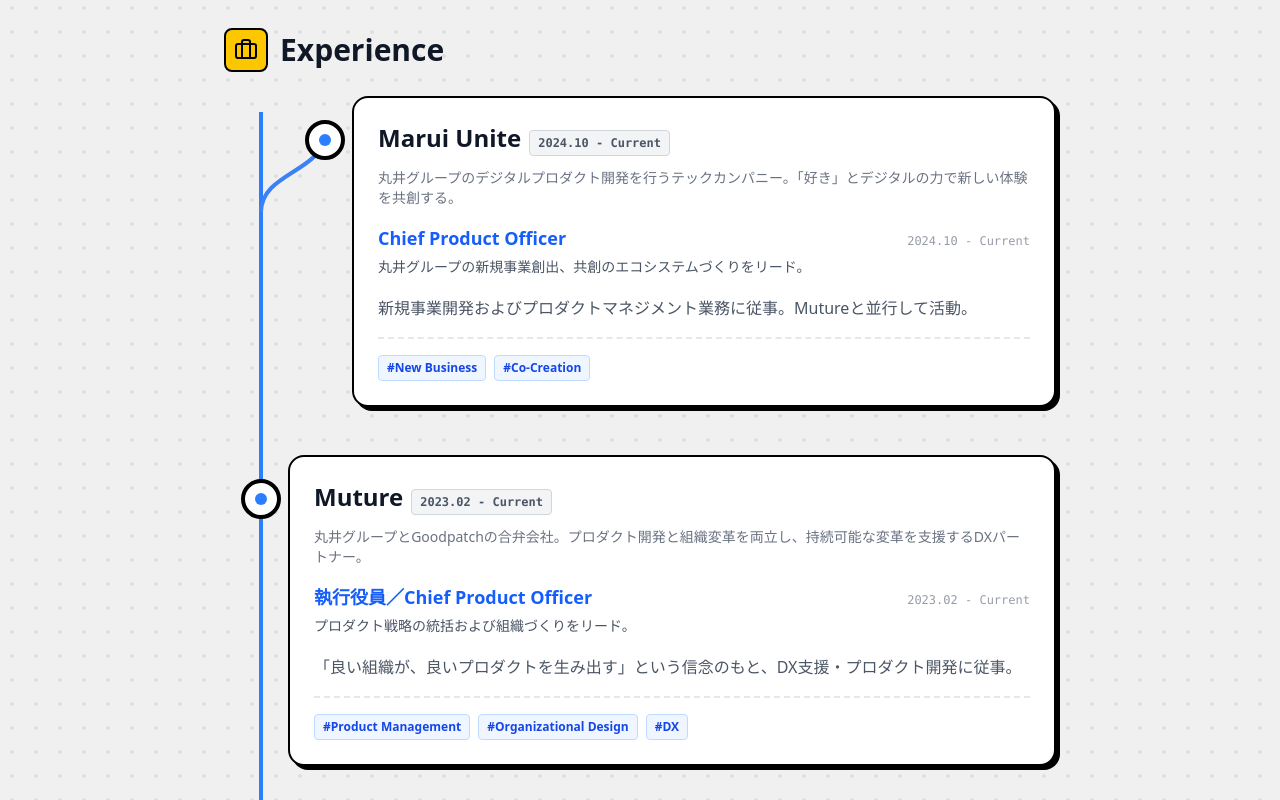
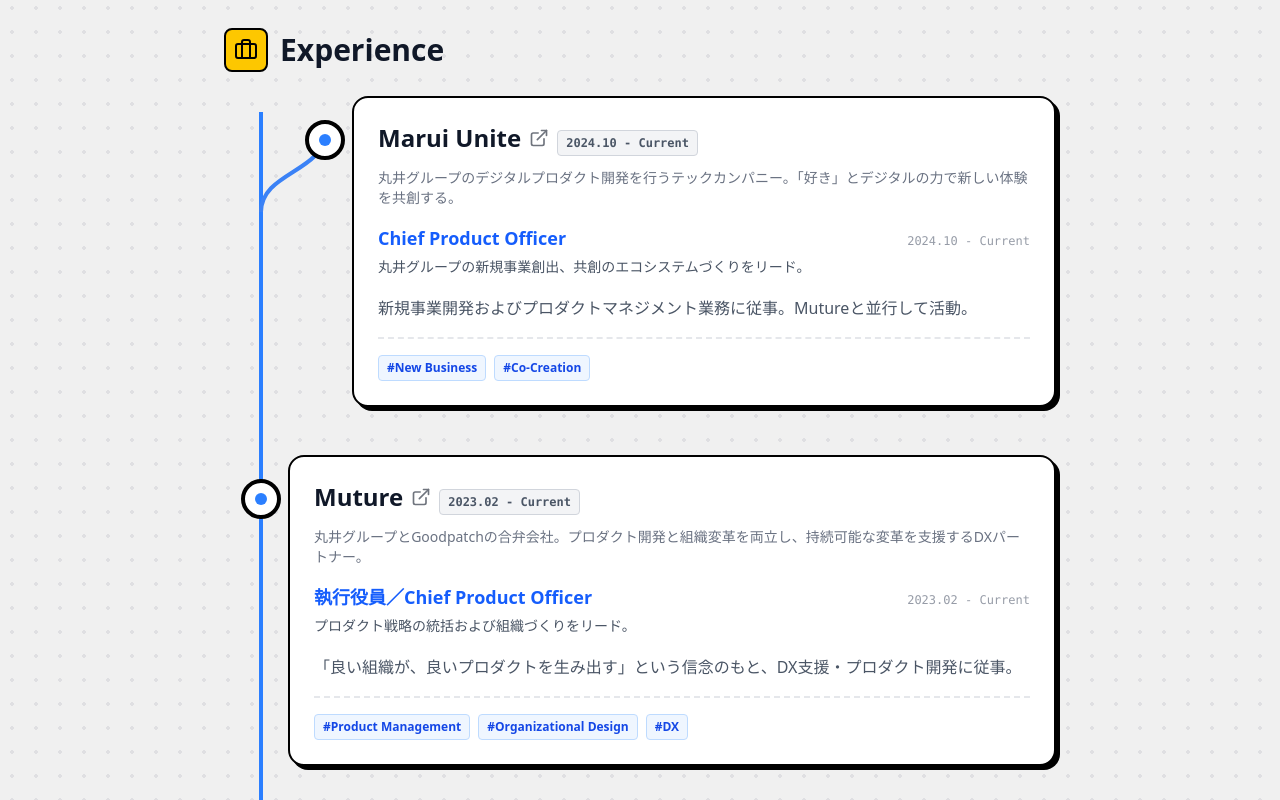
Before and after one commit to yukagil/Portfolio, a React (Vite) app: page / in a window 1280 px wide. Shown: the part 1300-2100 px from the top of the page. Built offline with nearby package versions, Linux system fonts and the light colour scheme.

Commit message:
Fix company URLs and add external link icon
- Update Marui Unite URL to https://marui-unite.co.jp/
- Update Showcase Gig URL to https://www.showcase-gig.com/
- Add ExternalLink icon next to company name to indicate clickable link
- Links already open in new tab (target='_blank')

```diff
--- a/src/App.tsx
+++ b/src/App.tsx
@@ -183,7 +183,7 @@
             id: "marui",
             company: "Marui Unite",
             companyDescription: "丸井グループのデジタルプロダクト開発を行うテックカンパニー。「好き」とデジタルの力で新しい体験を共創する。",
-            website: "https://maruiunite.com/",
+            website: "https://marui-unite.co.jp/",
             totalPeriod: "2024.10 - Current",
             roles: [
               {
@@ -201,7 +201,7 @@
             id: "showcase",
             company: "Showcase Gig",
             companyDescription: "モバイルオーダープラットフォーム「O:der」を提供するベンチャー企業。デジタル化による次世代店舗体験を創出。",
-            website: "https://showcase-gig.com/",
+            website: "https://www.showcase-gig.com/",
             totalPeriod: "2020.02 - 2023.02",
             roles: [
               {
@@ -727,9 +727,10 @@
               href={website}
               target="_blank"
               rel="noopener noreferrer"
-              className={`text-2xl font-black transition-colors hover:text-blue-500 ${isDarkMode ? 'text-gray-100' : 'text-gray-900'}`}
+              className={`text-2xl font-black transition-colors hover:text-blue-500 flex items-center gap-2 ${isDarkMode ? 'text-gray-100' : 'text-gray-900'}`}
             >
               {company}
+              <ExternalLink size={20} className="opacity-60" />
             </a>
           ) : (
             <h3 className={`text-2xl font-black ${isDarkMode ? 'text-gray-100' : 'text-gray-900'}`}>
```
